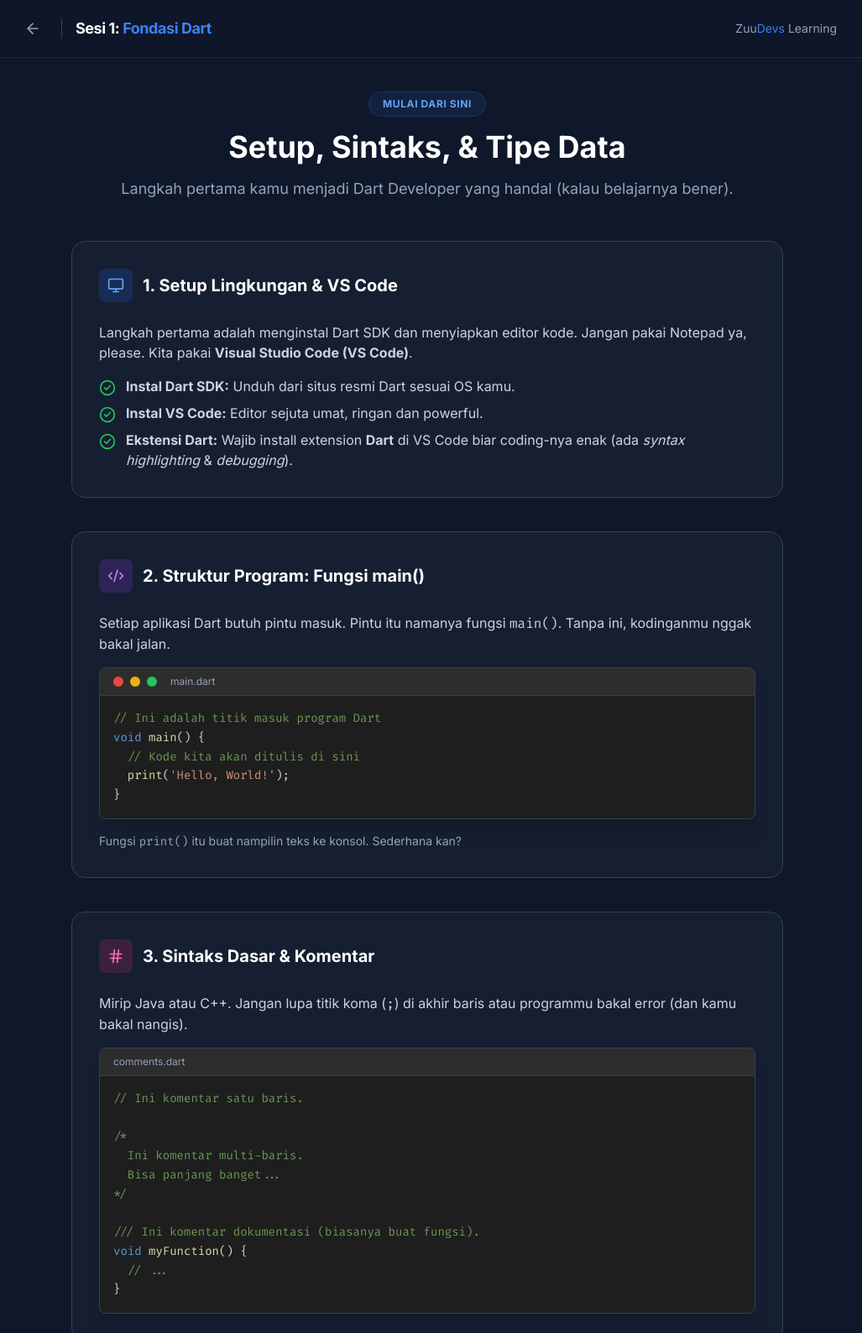
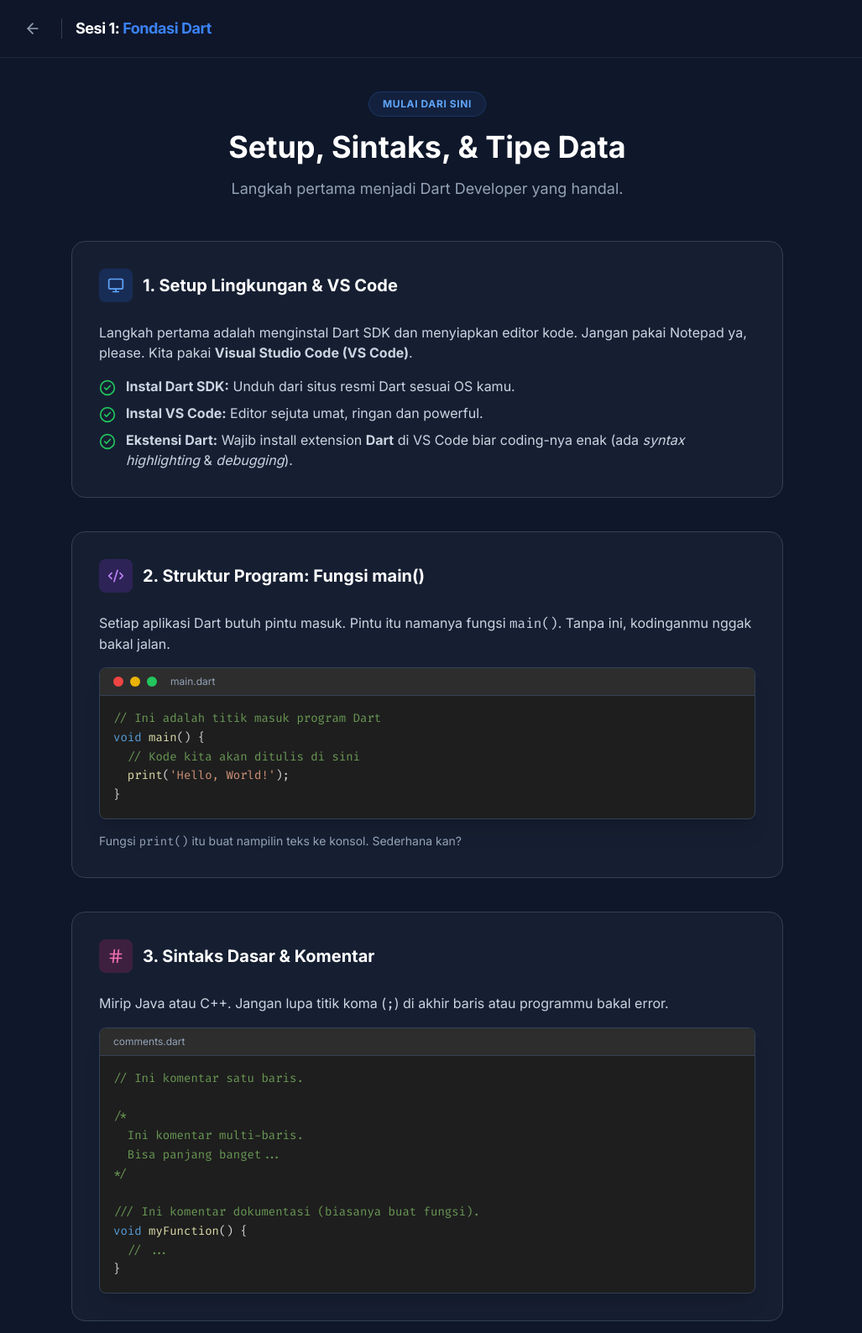
Before and after one commit to zuudevs/dart_learn, a plain HTML site: page Pertemuan 1/index.html in a window 1280 px wide. Shown: the top 1588 px of the page at 84% size, without its empty margins (131-1158 px from the left). Drawn offline with nearby package versions, Linux system fonts and the light colour scheme.

Commit message:
update page "Pertemuan 1/index.html"

```diff
--- a/Pertemuan 1/index.html
+++ b/Pertemuan 1/index.html
@@ -53,16 +53,13 @@
     <header class="sticky top-0 z-50 border-b border-slate-800 bg-slate-900/80 backdrop-blur-md">
         <div class="mx-auto flex max-w-5xl items-center justify-between px-6 py-4">
             <div class="flex items-center gap-4">
-                <a href="../../index.html" class="flex items-center justify-center rounded-lg p-2 text-slate-400 hover:bg-slate-800 hover:text-white transition-colors">
+                <a href="../dashboard.html" class="flex items-center justify-center rounded-lg p-2 text-slate-400 hover:bg-slate-800 hover:text-white transition-colors">
                     <i data-lucide="arrow-left" class="w-5 h-5"></i>
                 </a>
                 <div class="h-6 w-[1px] bg-slate-700"></div>
                 <h1 class="text-lg font-bold tracking-tight text-white">
                     Sesi 1: <span class="text-blue-500">Fondasi Dart</span>
                 </h1>
-            </div>
-            <div class="text-sm font-medium text-slate-400 hidden sm:block">
-                Zuu<span class="text-blue-500">Devs</span> Learning
             </div>
         </div>
     </header>
@@ -76,7 +73,7 @@
                 Mulai Dari Sini
             </span>
             <h2 class="mb-4 text-3xl font-extrabold text-white sm:text-4xl">Setup, Sintaks, & Tipe Data</h2>
-            <p class="text-lg text-slate-400">Langkah pertama kamu menjadi Dart Developer yang handal (kalau belajarnya bener).</p>
+            <p class="text-lg text-slate-400">Langkah pertama menjadi Dart Developer yang handal.</p>
         </section>
 
         <!-- 1. Setup -->
@@ -148,7 +145,7 @@
                 <h3 class="text-xl font-bold text-white">3. Sintaks Dasar & Komentar</h3>
             </div>
 
-            <p class="mb-4 text-slate-300">Mirip Java atau C++. Jangan lupa titik koma (<code>;</code>) di akhir baris atau programmu bakal error (dan kamu bakal nangis).</p>
+            <p class="mb-4 text-slate-300">Mirip Java atau C++. Jangan lupa titik koma (<code>;</code>) di akhir baris atau programmu bakal error.</p>
 
              <div class="overflow-hidden rounded-lg border border-slate-700 bg-[#1e1e1e] shadow-xl">
                 <div class="flex items-center gap-2 border-b border-slate-700 bg-[#2d2d2d] px-4 py-2">
@@ -188,7 +185,7 @@
                 </div>
                 <div class="rounded-lg bg-slate-700/50 p-4 border border-slate-600">
                     <code class="text-purple-400 font-bold">final</code>
-                    <p class="text-sm text-slate-300 mt-2">Cuma bisa diisi sekali. Kayak janji suci pernikahan.</p>
+                    <p class="text-sm text-slate-300 mt-2">Cuma bisa diisi sekali.</p>
                 </div>
                 <div class="rounded-lg bg-slate-700/50 p-4 border border-slate-600">
                     <code class="text-orange-400 font-bold">const</code>
```
